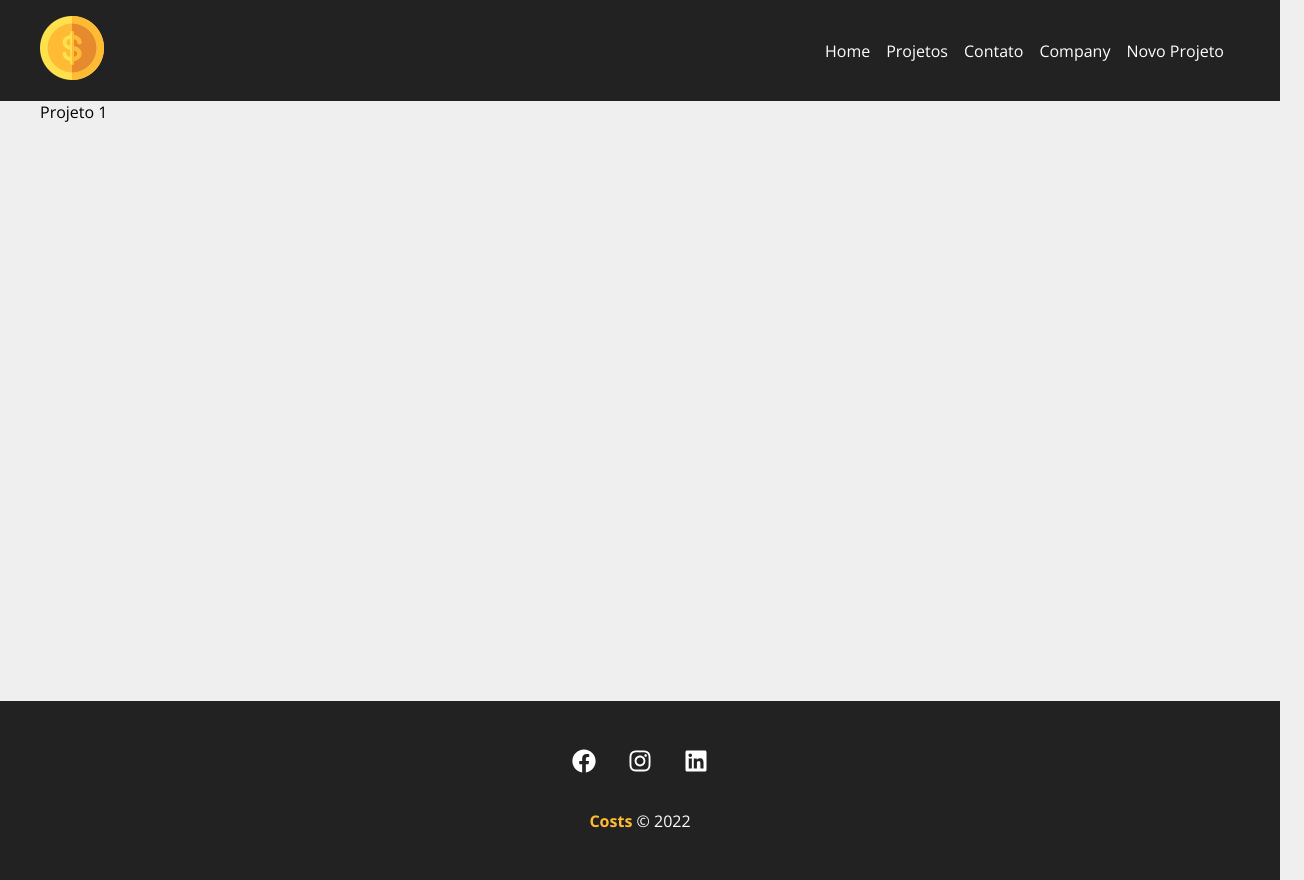
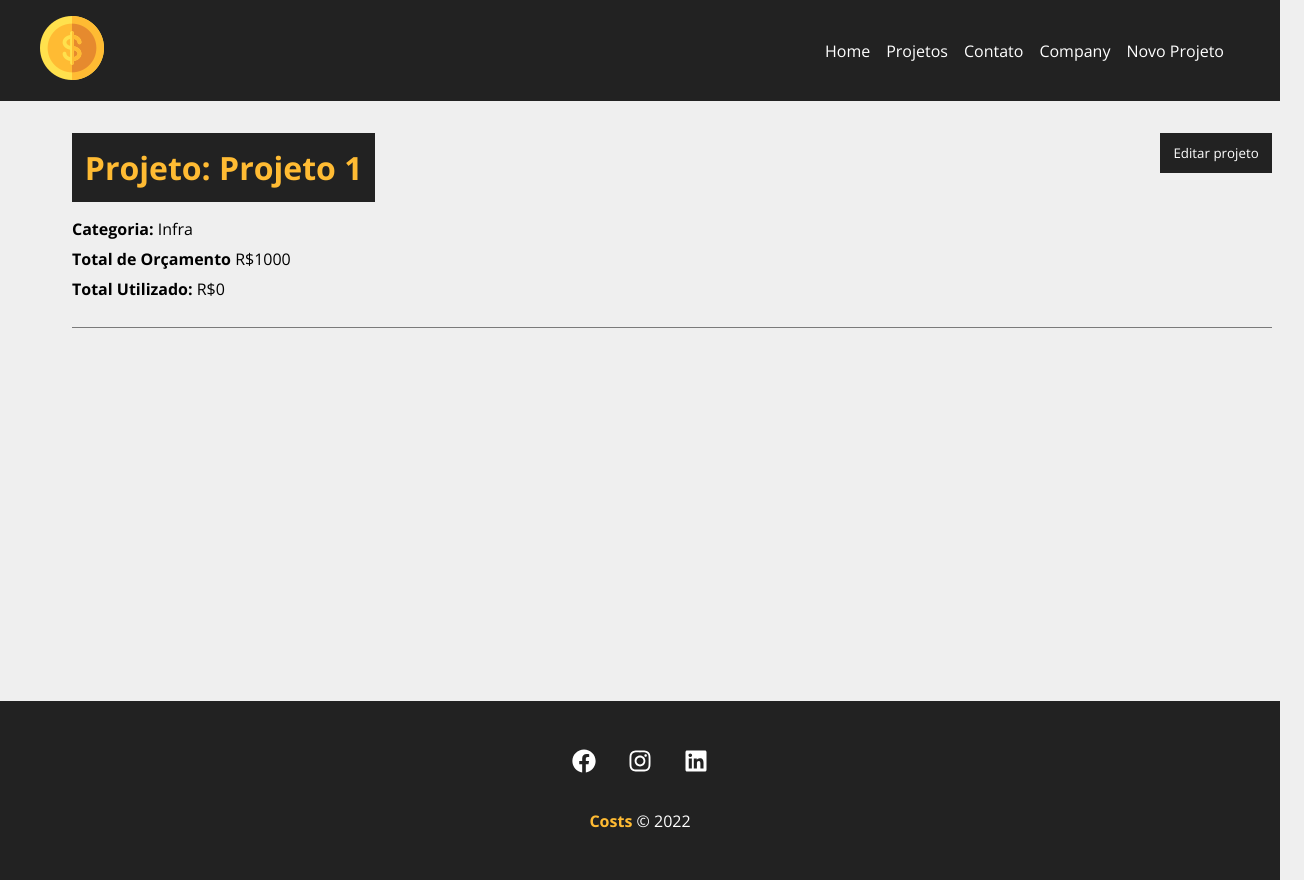
Before and after one commit to Danielecarn/Costs, a React (Create React App) app in the folder costs/: page /project/1 in a window 1280 px wide. Shown: the whole page, 1304 px wide, since content can reach past the window. Built offline with nearby package versions, Linux system fonts and the light colour scheme; data requests are answered from the project's data file.

Commit message:
Componente para exibir detalhes do projeto

```diff
--- a/costs/src/components/pages/Project.js
+++ b/costs/src/components/pages/Project.js
@@ -1,5 +1,7 @@
 import { useEffect, useState } from 'react';
 import { useParams } from 'react-router-dom';
+import Container from '../layout/Container';
+import Loading from '../layout/Loading';
 import styles from './Project.module.css';
 
 function Project(){
@@ -7,9 +9,11 @@
     const {id} = useParams()
 
     const [project, setProject] = useState([])
+    const [showProjectForm, setShowProjectForm] = useState(false)
 
     useEffect(()=>{
 
+        setTimeout(()=>{
             fetch(`http://localhost:5000/projects/${id}`, {
                 method: 'GET',
                 headers: {
@@ -21,13 +25,50 @@
                 setProject(data)
             })
             .catch(err => console.log(err))
+            },500)
 
     }, [id])
 
+    function toggleProjectForm(){
+        setShowProjectForm(!showProjectForm)
+    }
+
     return(
-        <div>
-            <p>{project.name}</p>
+        <>
+            {project.name ?(
+
+                <div className={styles.project_details}>
+                    <Container customClass='column'>
+                        <div className={styles.details_container}>
+                            <h1>Projeto: {project.name}</h1>
+                            <button className={styles.btn} onClick={toggleProjectForm}>
+                                {!showProjectForm ? 'Editar projeto' : 'Fechar'}
+                            </button>
+                            {!showProjectForm ? (
+                                <div className={styles.project_info}>
+                                    <p>
+                                        <span>Categoria:</span> {project.category.name}
+                                    </p>
+                                    <p>
+                                        <span>Total de Orçamento</span> R${project.budget}
+                                    </p>
+                                    <p>
+                                        <span>Total Utilizado:</span> R${project.cost}
+                                    </p>
                                 </div>
+                            ) : (
+                                <div className={styles.project_info}>
+                                    <p>detalhes do projeto</p>
+                                </div>
+                            )}
+                        </div>
+                    </Container>
+                </div>
+
+            ):(
+                <Loading/>
+            )}
+        </>
     );
 }
 
--- a/costs/src/components/pages/Project.module.css
+++ b/costs/src/components/pages/Project.module.css
@@ -0,0 +1,48 @@
+.project_details{
+    padding: 2em;
+}
+
+.project_details h1,
+.project_details h2,
+.project_details p{
+    margin-bottom: 0.5em;
+}
+
+.project_details h1{
+    background-color: #222;
+    color: #ffbb33;
+    padding: 0.4em;
+}
+
+.project_details span{
+    font-weight: bold;
+}
+
+.details_container,
+.service_form_container{
+    border-bottom: 1px solid #7a7a7a;
+    margin-bottom: 1.2em;
+    padding-bottom: 1.2em;
+    display: flex;
+    justify-content: space-between;
+    flex-wrap: wrap;
+}
+
+.btn{
+    background-color: #222;
+    color: #fff;
+    padding: 0.5em 1em;
+    text-decoration: none;
+    transition: 0.5s;
+    cursor: pointer;
+    max-height: 40px;
+    border: none;
+}
+
+.btn:hover{
+    color: #ffbb33;
+}
+
+.project_info{
+    width: 100%;
+}
```
Lines whose indentation alone changed are shown as unchanged.
